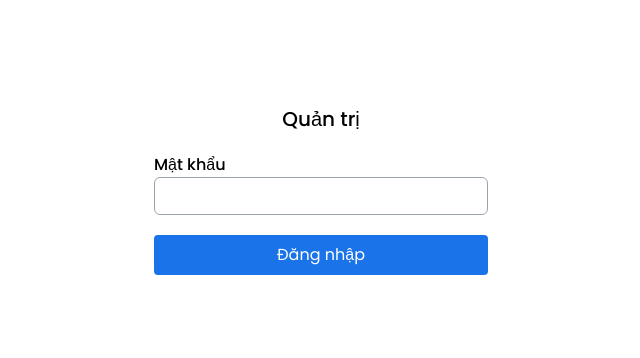
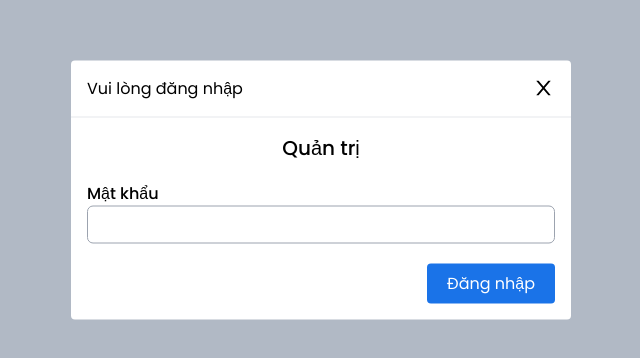
Before and after one commit to blackparadise0407/vialand, a React (Create React App) app: page /chothue in a window 1280 px wide. Before the commit this address led to /dang-nhap. Shown: the part 210-568 px from the top of the page, without its empty margins (319-959 px from the left). Built offline with nearby package versions, Linux system fonts and the light colour scheme; no server answers.

Commit message:
Minor fix

```diff
--- a/src/App.tsx
+++ b/src/App.tsx
@@ -1,7 +1,6 @@
 import { Route, Routes } from 'react-router-dom'
 
 import { AuthLayout } from 'layouts/AuthLayout'
-import { Login } from 'views/Auth'
 import { NewsAdd, NewsDetail, NewsList, NewsManagement } from 'views/News'
 import NotFound from 'views/NotFound/NotFound'
 import { MainLayout } from './layouts/MainLayout'
@@ -20,8 +19,6 @@ export default function App() {
       <Route path="/chothue" element={<AuthLayout />}>
         <Route index element={<NewsManagement />} />
       </Route>
-      <Route path="/dang-nhap" element={<Login />} />
-
       <Route path="*" element={<NotFound />} />
     </Routes>
   )
--- a/src/layouts/AuthLayout/AuthLayout.tsx
+++ b/src/layouts/AuthLayout/AuthLayout.tsx
@@ -1,14 +1,42 @@
-import { Navigate, Outlet, useLocation } from 'react-router-dom'
+import { Fragment, useRef } from 'react'
+import { Outlet, useNavigate } from 'react-router-dom'
 
+import { FormGroup, Modal } from 'components'
 import { useAuthContext } from 'contexts/AuthContext'
 
 export default function AuthLayout() {
-  const { isAuth } = useAuthContext()
-  const { search } = useLocation()
+  const navigate = useNavigate()
+  const { isAuth, onLogin } = useAuthContext()
+  const inputRef = useRef<HTMLInputElement>(null)
 
-  if (!isAuth) {
-    return <Navigate to="/dang-nhap" state={search} />
+  const handleLogin = () => {
+    if (inputRef.current) {
+      onLogin(inputRef.current.value)
+    }
   }
 
-  return <Outlet />
+  const handleClose = () => {
+    navigate('/')
+  }
+
+  return (
+    <Fragment>
+      <Modal open={!isAuth} title="Vui lòng đăng nhập" onClose={handleClose}>
+        <div className="grow">
+          <div className="space-y-5">
+            <h1 className="text-xl font-medium text-center">Quản trị</h1>
+            <FormGroup label="Mật khẩu" htmlFor="password">
+              <input ref={inputRef} type="password" className="input" />
+            </FormGroup>
+            <div className="flex justify-end">
+              <button className="btn" onClick={handleLogin}>
+                Đăng nhập
+              </button>
+            </div>
+          </div>
+        </div>
+      </Modal>
+      {isAuth && <Outlet />}
+    </Fragment>
+  )
 }
--- a/src/views/News/NewsDetail.tsx
+++ b/src/views/News/NewsDetail.tsx
@@ -5,7 +5,6 @@ import { useTranslation } from 'react-i18next'
 import qs from 'query-string'
 import { FaPlay } from 'react-icons/fa'
 
-import { second } from 'assets/images'
 import { Result } from 'components'
 import { EAction } from 'enums'
 import { db } from 'libs/firebase'
@@ -35,15 +34,7 @@ const _renderVideo = ({
 
   if (isMobile) {
     return (
-      <div className="relative w-full">
-        <img
-          src={fbImg ?? second}
-          alt=""
-          onError={({ currentTarget }) => {
-            currentTarget.onerror = null
-            currentTarget.src = second
-          }}
-        />
+      <div className="relative max-w-[768px] mx-auto w-full aspect-video bg-black">
         <a href={vidSrc} target="_blank" rel="noreferrer">
           <FaPlay className="absolute top-1/2 left-1/2 -translate-x-1/2 -translate-y-1/2 text-5xl shadow text-white" />
         </a>
--- a/src/views/News/NewsManagement.tsx
+++ b/src/views/News/NewsManagement.tsx
@@ -1,8 +1,13 @@
 import { MouseEvent, useCallback, useEffect, useRef, useState } from 'react'
 import dayjs from 'dayjs'
-import { AiOutlineClose, AiOutlineSearch, AiOutlineSync } from 'react-icons/ai'
+import {
+  AiOutlineClose,
+  AiOutlineHome,
+  AiOutlineSearch,
+  AiOutlineSync,
+} from 'react-icons/ai'
 import { deleteDoc, doc, setDoc } from 'firebase/firestore'
-import { useLocation } from 'react-router-dom'
+import { useLocation, useNavigate } from 'react-router-dom'
 import { toast } from 'react-toastify'
 
 import { getNews, renewToken } from 'apis'
@@ -15,9 +20,10 @@ import { db } from 'libs/firebase'
 import { removeFileFromDriveById } from 'libs/google'
 
 export default function NewsManagement() {
+  const navigate = useNavigate()
+  const { search } = useLocation()
   const { token } = useAuthContext()
   const [query, updateQuery] = useQueryParams<{ slug: string; page: number }>()
-  const { search } = useLocation()
 
   const [loading, setLoading] = useState(false)
   const [state, setState] = useState<{
@@ -209,6 +215,10 @@ export default function NewsManagement() {
             <span>Xóa</span>
           </button>
           <div className="flex-grow"></div>
+          <button onClick={() => navigate('/')} className="btn btn--secondary">
+            <AiOutlineHome />
+            <span>Về trang chủ</span>
+          </button>
           <button onClick={handleRenew} className="btn">
             <AiOutlineSync />
             <span>Làm mới token</span>
```
